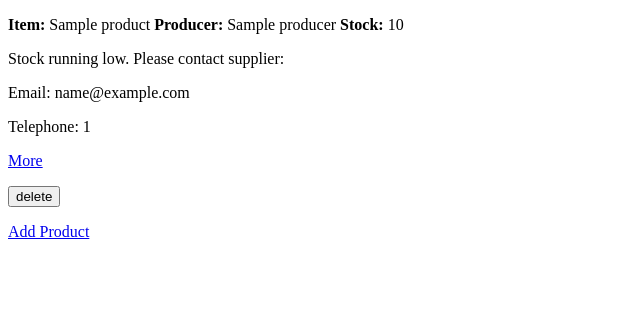
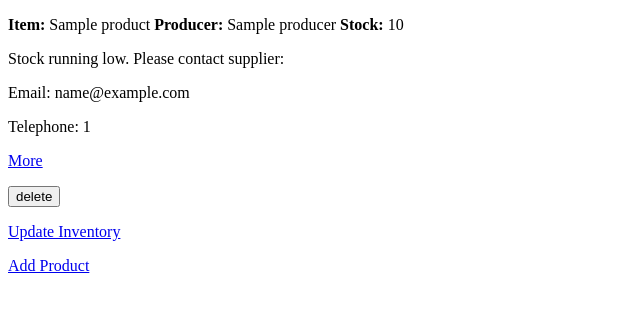
Before and after one commit to duncancryan/wine_shop_project, a Flask app: page /products in a window 1280 px wide. Shown: the top 312 px of the page, without its empty margins (0-640 px from the left). Run offline with Flask 2, Linux system fonts and the light colour scheme; a database or web service that is not in the repository returns one stand-in record (values such as "Sample title"); some libraries are stand-ins or nearby versions.

Commit message:
added update, need to figure out how to make existing values placeholders first thing tomorrow

```diff
--- a/controllers/product_controller.py
+++ b/controllers/product_controller.py
@@ -43,6 +43,20 @@ def edit_product(id):
     producers = product_repository.select_all()
     return render_template("products/edit.html", product=product, producers=producers)
 
+@products_blueprint.route("/products/<id>", methods=['POST'])
+def update_product(id):
+    name = request.form['name']
+    type = request.form['type']
+    producer_id = request.form['producer-id']
+    producer = producer_repository.select(producer_id)
+    cost = request.form['cost']
+    price = request.form['price']
+    case_price = request.form['case-price']
+    stock = request.form['stock']
+    product = Product(name, type, producer, cost, price, case_price, stock)
+    product_repository.update(product)
+    return redirect("/products")
+
 @products_blueprint.route("/products/<id>/delete", methods=['POST'])
 def delete_product(id):
     product_repository.delete(id)
--- a/templates/products/index.html
+++ b/templates/products/index.html
@@ -31,6 +31,11 @@
     </form>
     </p>
 </div>
+    <div>
+        <a href="/products/{{product.id}}/edit">
+            <p>Update Inventory</p>
+        </a>
+    </div>
 {% endfor %}
 <div>
     <a href="/products/new">
--- a/templates/products/show.html
+++ b/templates/products/show.html
@@ -36,7 +36,11 @@
             <p>Telephone: {{product.producer.contact_number}}</p>
         </aside>
         {% endif %}
-
+        <div>
+            <a href="/products/{{product.id}}/edit">
+            <p>Update Inventory</p>
+            </a>
+        </div>
 
 
 {% endblock %}
```
